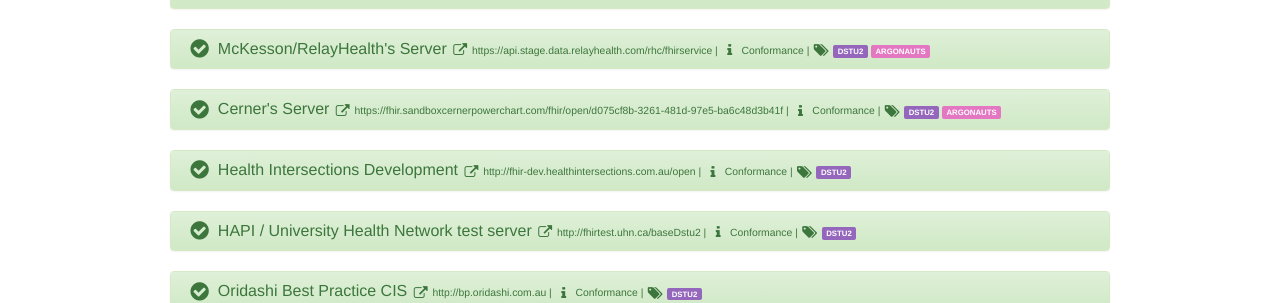
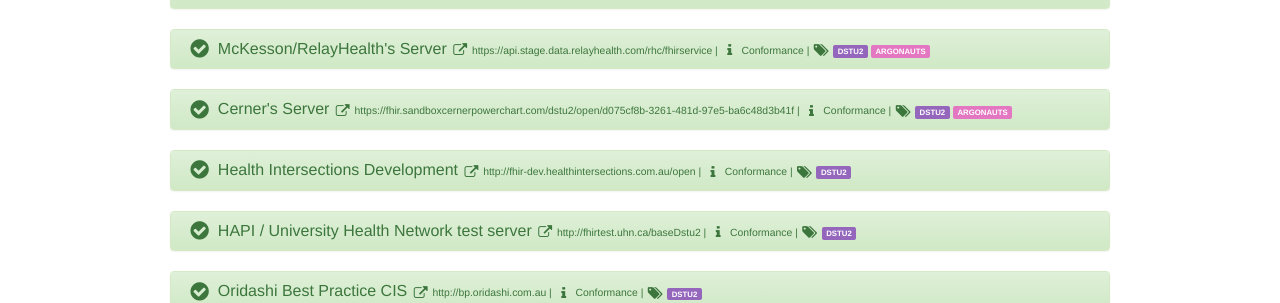
Before and after one commit to jtferns/smoke-signal, a Jekyll site: the page built from index.html, in a window 1280 px wide. Shown: the part 263-566 px from the top of the page. Built offline with Jekyll 4.4.1, drawn with Linux system fonts in a browser that asks for light colours; some of the changed lines change nothing that is shown.

Commit message:
Fix Cerner's DSTU2 FHIR server URL

```diff
--- a/_data/signals.json
+++ b/_data/signals.json
@@ -28,7 +28,7 @@
       "id":"5",
       "name":"Cerner's Server",
       "version":"DSTU2",
-      "url":"https://fhir.sandboxcernerpowerchart.com/fhir/open/d075cf8b-3261-481d-97e5-ba6c48d3b41f",
+      "url":"https://fhir.sandboxcernerpowerchart.com/dstu2/open/d075cf8b-3261-481d-97e5-ba6c48d3b41f",
       "argonauts":true
     },{
       "id":"6",
```
